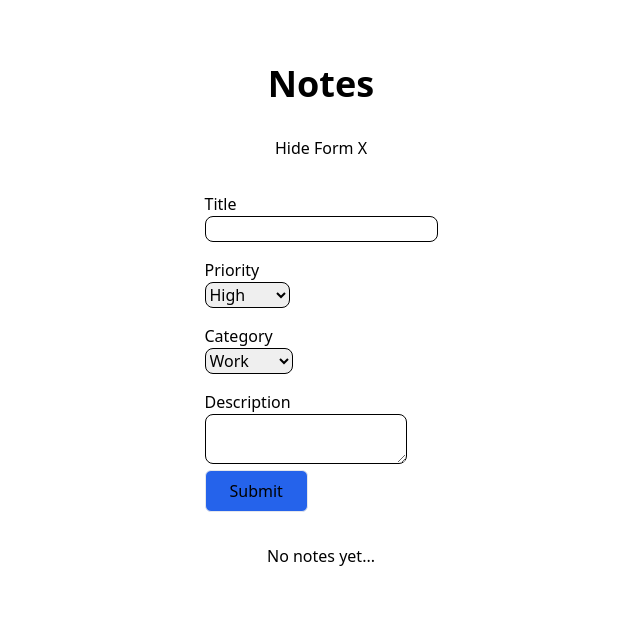
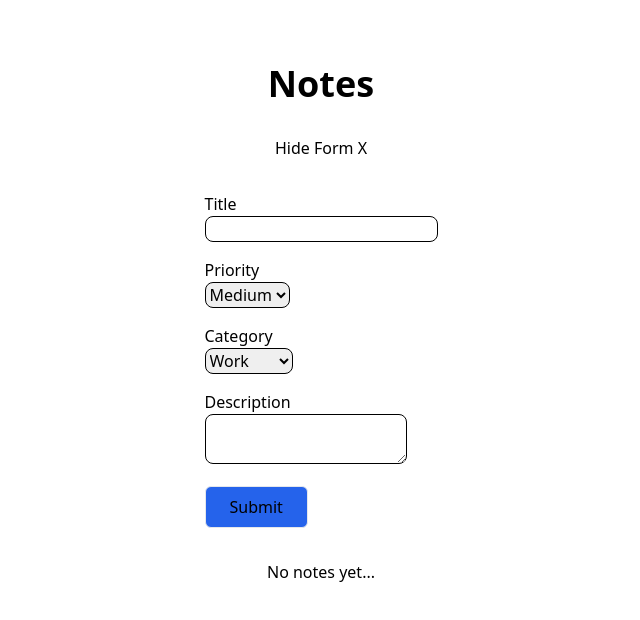
Before and after one commit to haroon-code-hub/note-app, a React (Vite) app: page / in a window 1280 px wide. Both pictures are taken after a click on the button "Add new Note +". Shown: the top 620 px of the page, without its empty margins (319-959 px from the left). Built offline with nearby package versions, Linux system fonts and the light colour scheme.

Commit message:
make inputs reusable

```diff
--- a/src/components/Form.tsx
+++ b/src/components/Form.tsx
@@ -1,5 +1,8 @@
 import { useState } from "react";
 import { Note } from "../App";
+import TextIput from "./inputs/TextInput";
+import SelectInput from "./inputs/SelectInput";
+import TextAreaInput from "./inputs/TextAreaInput";
 
 type FormProps = {
   notes: Note[];
@@ -42,59 +45,60 @@ export default function Form({ notes, setNotes }: FormProps) {
       {isFormVisible && (
         <>
           <form onSubmit={handleSubmit}>
-            <div className="mb-4">
-              <label htmlFor="title" className="block">
-                Title
-              </label>
-              <input
-                type="text"
+            <TextIput
+              label="Title"
               name="title"
-                className="border border-black rounded-lg"
               value={formData.title}
               onChange={handleChange}
+              required
             />
-            </div>
-            <div className="mb-4">
-              <label htmlFor="priority" className="block">
-                Priority
-              </label>
-              <select
+            <SelectInput
+              label="Priority"
               name="priority"
-                className="border border-black rounded-lg"
               value={formData.priority}
               onChange={handleChange}
-              >
-                <option value="high">High</option>
-                <option value="medium">Medium</option>
-                <option value="low">Low</option>
-              </select>
-            </div>
-            <div className="mb-4">
-              <label htmlFor="category" className="block">
-                Category
-              </label>
-              <select
+              options={[
+                {
+                  value: "High",
+                  label: "High",
+                },
+                {
+                  value: "Medium",
+                  label: "Medium",
+                },
+                {
+                  value: "Low",
+                  label: "Low",
+                },
+              ]}
+            />
+            <SelectInput
+              label="Category"
               name="category"
-                className="border border-black rounded-lg"
-                value={formData.category}
+              value={formData.priority}
               onChange={handleChange}
-              >
-                <option value="Work">Work</option>
-                <option value="Personal">Personal</option>
-                <option value="Ideas">Ideas</option>
-              </select>
-            </div>
-            <div>
-              <label htmlFor="description" className="block">
-                Description
-              </label>
-              <textarea
+              options={[
+                {
+                  value: "Work",
+                  label: "Work",
+                },
+                {
+                  value: "Personal",
+                  label: "Personal",
+                },
+                {
+                  value: "Ideas",
+                  label: "Ideas",
+                },
+              ]}
+            />
+            <TextAreaInput
+              label="Description"
               name="description"
-                className="border border-black rounded-lg"
               value={formData.description}
               onChange={handleChange}
-              ></textarea>
-            </div>
+              required
+            />
             <button className="bg-blue-600 py-2 px-6 border rounded-md cursor-pointer hover:bg-blue-500">
               Submit
             </button>
--- /dev/null
+++ b/src/components/inputs/SelectInput.tsx
@@ -0,0 +1,41 @@
+type TextInputProps = {
+  label: string;
+  name: string;
+  value: string;
+  onChange: (e: React.ChangeEvent<HTMLSelectElement>) => void;
+  options: { label: string; value: string }[];
+};
+
+export default function SelectInput({
+  label,
+  name,
+  value,
+  onChange,
+  options,
+}: TextInputProps) {
+  return (
+    <>
+      <div className="mb-4">
+        <label htmlFor={name} className="block">
+          {label}
+        </label>
+        <select
+          name={name}
+          className="border border-black rounded-lg"
+          value={value}
+          onChange={onChange}
+        >
+          {options.map((option) => {
+            return (
+              <>
+                <option key={option.value} value={option.value}>
+                  {option.label}
+                </option>
+              </>
+            );
+          })}
+        </select>
+      </div>
+    </>
+  );
+}
--- /dev/null
+++ b/src/components/inputs/TextAreaInput.tsx
@@ -0,0 +1,32 @@
+type TextInputProps = {
+  label: string;
+  name: string;
+  value: string;
+  onChange: (e: React.ChangeEvent<HTMLTextAreaElement>) => void;
+  required?: boolean;
+};
+
+export default function TextAreaInput({
+  label,
+  name,
+  value,
+  onChange,
+  required = false,
+}: TextInputProps) {
+  return (
+    <>
+      <div className="mb-4">
+        <label htmlFor={name} className="block">
+          {label}
+        </label>
+        <textarea
+          name={name}
+          className="border border-black rounded-lg"
+          value={value}
+          onChange={onChange}
+          required={required}
+        />
+      </div>
+    </>
+  );
+}
--- /dev/null
+++ b/src/components/inputs/TextInput.tsx
@@ -0,0 +1,34 @@
+type TextInputProps = {
+  label: string;
+  name: string;
+  value: string;
+  onChange: (e: React.ChangeEvent<HTMLInputElement>) => void;
+  required?: boolean;
+};
+
+export default function TextInput({
+  label,
+  name,
+  value,
+  onChange,
+  required = false,
+}: TextInputProps) {
+  return (
+    <>
+      {" "}
+      <div className="mb-4">
+        <label htmlFor={name} className="block">
+          {label}
+        </label>
+        <input
+          type="text"
+          name={name}
+          className="border border-black rounded-lg"
+          value={value}
+          onChange={onChange}
+          required={required}
+        />
+      </div>
+    </>
+  );
+}
```
Lines whose indentation alone changed are shown as unchanged.
